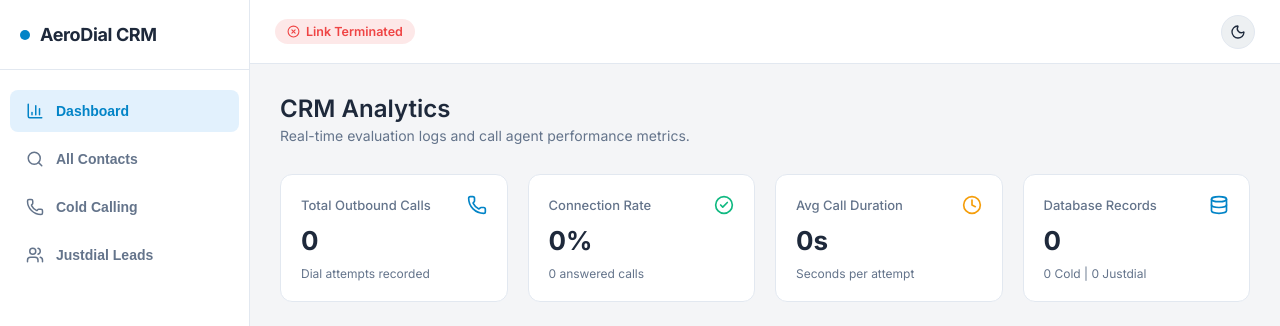
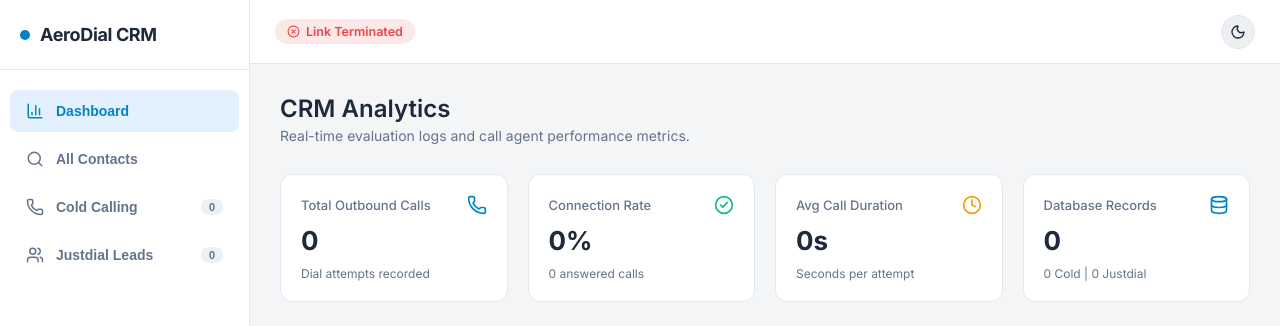
Before and after one commit to yashasvi9199/aerodial-crm, a React app in the folder frontend/: page / in a window 1280 px wide. Shown: the top 326 px of the page. Built offline with nearby package versions, Linux system fonts and the light colour scheme; no server answers; the database is empty; the HTML template or start-up script is replaced by a standard one.

Commit message:
feat(sidebar): display real-time contacts and leads counts in sidebar navigation

```diff
--- a/frontend/src/App.jsx
+++ b/frontend/src/App.jsx
@@ -12,6 +12,8 @@ export default function App() {
   const [theme, setTheme] = useState(() => localStorage.getItem('theme') || 'light')
   const [adbStatus, setAdbStatus] = useState('disconnected')
   const [isSyncing, setIsSyncing] = useState(false)
+  const [coldCallingCount, setColdCallingCount] = useState(0)
+  const [justdialCount, setJustdialCount] = useState(0)
 
   useEffect(() => {
     // Apply theme
@@ -20,15 +22,29 @@ export default function App() {
   }, [theme])
 
   useEffect(() => {
-    // Initial fetch for state
-    const fetchState = async () => {
-      const { data } = await supabase.from('system_state').select('*').eq('id', 1).single()
-      if (data) {
-        setAdbStatus(data.adb_status)
-        if (data.command === 'idle') setIsSyncing(false)
+    // Initial fetch for state and counts
+    const fetchStateAndCounts = async () => {
+      try {
+        const { data } = await supabase.from('system_state').select('*').eq('id', 1).single()
+        if (data) {
+          setAdbStatus(data.adb_status)
+          if (data.command === 'idle') setIsSyncing(false)
+        }
+
+        const { count: cCount } = await supabase
+          .from('contacts')
+          .select('*', { count: 'exact', head: true })
+        const { count: jCount } = await supabase
+          .from('justdial_leads')
+          .select('*', { count: 'exact', head: true })
+
+        setColdCallingCount(cCount || 0)
+        setJustdialCount(jCount || 0)
+      } catch (err) {
+        console.error('Error fetching initial counts:', err)
       }
     }
-    fetchState()
+    fetchStateAndCounts()
 
     // Realtime listeners
     const stateSub = supabase.channel('app_state')
@@ -38,7 +54,33 @@ export default function App() {
       })
       .subscribe()
 
-    return () => { supabase.removeChannel(stateSub) }
+    const contactsSub = supabase.channel('contacts_count')
+      .on('postgres_changes', { event: '*', schema: 'public', table: 'contacts' }, async () => {
+        try {
+          const { count } = await supabase.from('contacts').select('*', { count: 'exact', head: true })
+          setColdCallingCount(count || 0)
+        } catch (err) {
+          console.error(err)
+        }
+      })
+      .subscribe()
+
+    const leadsSub = supabase.channel('leads_count')
+      .on('postgres_changes', { event: '*', schema: 'public', table: 'justdial_leads' }, async () => {
+        try {
+          const { count } = await supabase.from('justdial_leads').select('*', { count: 'exact', head: true })
+          setJustdialCount(count || 0)
+        } catch (err) {
+          console.error(err)
+        }
+      })
+      .subscribe()
+
+    return () => {
+      supabase.removeChannel(stateSub)
+      supabase.removeChannel(contactsSub)
+      supabase.removeChannel(leadsSub)
+    }
   }, [])
 
   const triggerUsbSync = async () => {
@@ -80,9 +122,54 @@ export default function App() {
             { id: 'coldcalling', label: 'Cold Calling', icon: <Phone size={18} /> },
             { id: 'justdial', label: 'Justdial Leads', icon: <Users size={18} /> }
           ].map(btn => (
-            <button key={btn.id} onClick={() => setActiveTab(btn.id)} style={{ display: 'flex', alignItems: 'center', gap: '12px', background: activeTab === btn.id ? 'var(--bg-selected)' : 'transparent', color: activeTab === btn.id ? 'var(--accent)' : 'var(--text-muted)', border: 'none', padding: '12px 16px', borderRadius: '8px', textAlign: 'left', cursor: 'pointer', fontSize: '14px', fontWeight: '600', transition: 'all 0.15s ease' }}>
-              {btn.icon}
-              {btn.label}
+            <button
+              key={btn.id}
+              onClick={() => setActiveTab(btn.id)}
+              style={{
+                display: 'flex',
+                alignItems: 'center',
+                justifyContent: 'space-between',
+                background: activeTab === btn.id ? 'var(--bg-selected)' : 'transparent',
+                color: activeTab === btn.id ? 'var(--accent)' : 'var(--text-muted)',
+                border: 'none',
+                padding: '12px 16px',
+                borderRadius: '8px',
+                textAlign: 'left',
+                cursor: 'pointer',
+                fontSize: '14px',
+                fontWeight: '600',
+                transition: 'all 0.15s ease',
+                width: '100%'
+              }}
+            >
+              <div style={{ display: 'flex', alignItems: 'center', gap: '12px' }}>
+                {btn.icon}
+                <span>{btn.label}</span>
+              </div>
+              {btn.id === 'coldcalling' && (
+                <span style={{
+                  fontSize: '11px',
+                  background: activeTab === btn.id ? 'var(--accent)' : 'var(--bg-input)',
+                  color: activeTab === btn.id ? 'var(--bg-panel)' : 'var(--text-muted)',
+                  padding: '2px 8px',
+                  borderRadius: '10px',
+                  fontWeight: 'bold'
+                }}>
+                  {coldCallingCount}
+                </span>
+              )}
+              {btn.id === 'justdial' && (
+                <span style={{
+                  fontSize: '11px',
+                  background: activeTab === btn.id ? 'var(--accent)' : 'var(--bg-input)',
+                  color: activeTab === btn.id ? 'var(--bg-panel)' : 'var(--text-muted)',
+                  padding: '2px 8px',
+                  borderRadius: '10px',
+                  fontWeight: 'bold'
+                }}>
+                  {justdialCount}
+                </span>
+              )}
             </button>
           ))}
         </nav>
```
